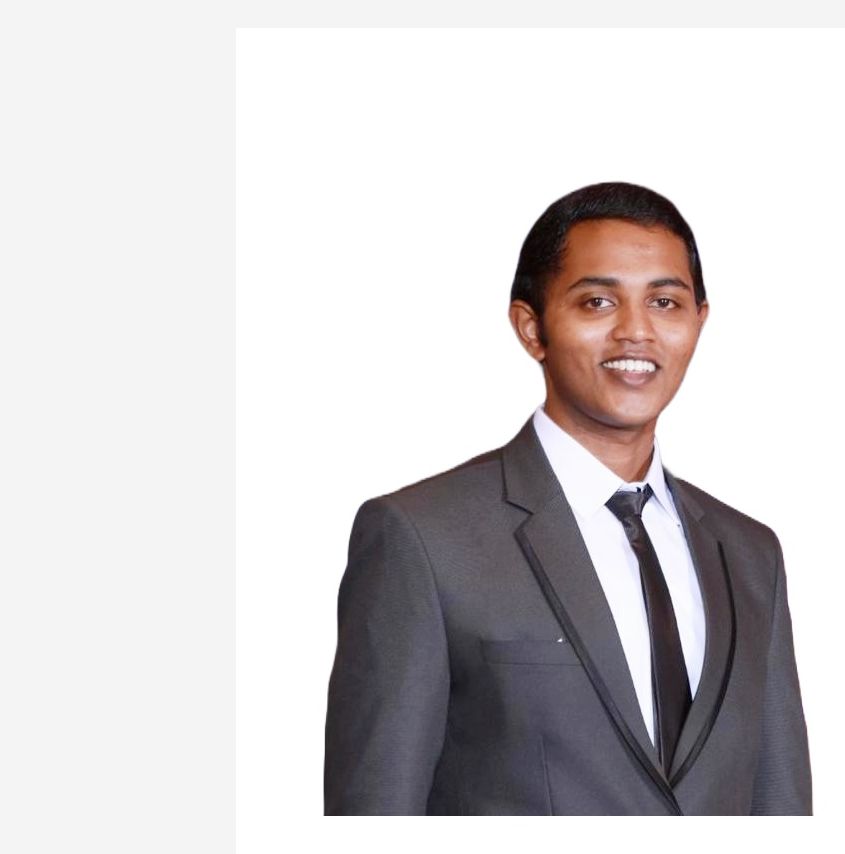
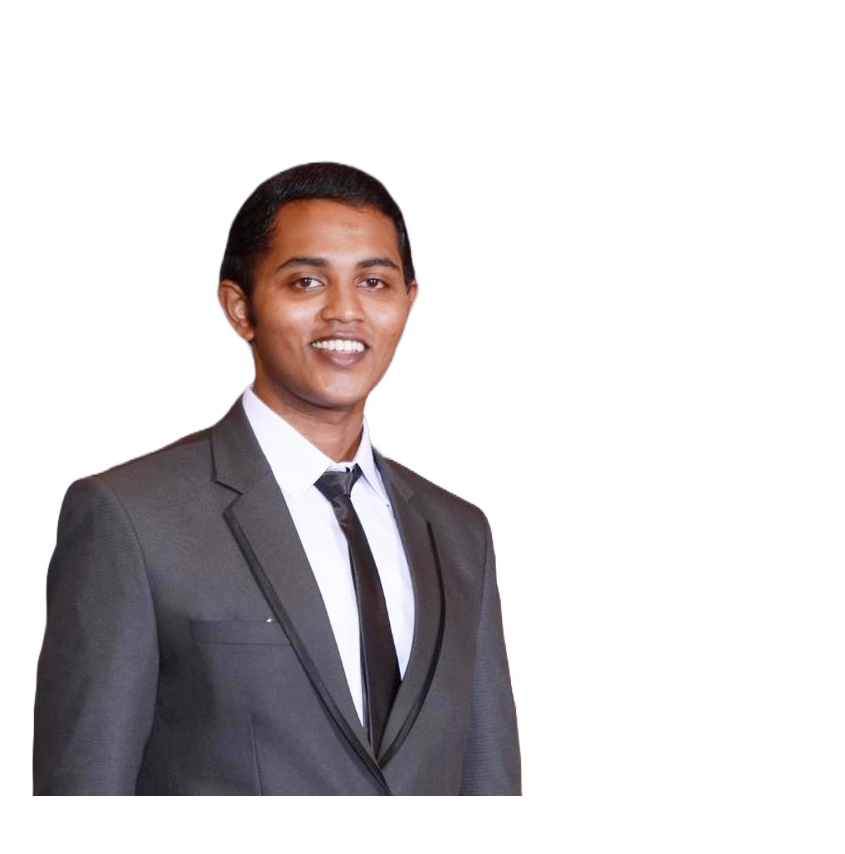
Before and after one commit to AishwaryaSaran2010/vcard, a plain HTML site: page index.html in a window 1280 px wide. Shown: the whole page, without its empty margins (63-908 px from the left). Drawn offline with Linux system fonts and the light colour scheme.

Commit message:
Update index.html

```diff
--- a/index.html
+++ b/index.html
@@ -3,23 +3,7 @@
 <head>
     <meta charset="UTF-8">
     <meta name="viewport" content="width=device-width, initial-scale=1.0">
-    <title>Airah Ventures</title>
-    <style>
-        /* Make the image responsive */
-        img {
-            max-width: 100%;
-            height: auto;
-            display: block; /* Remove extra space below the image */
-            margin: auto; /* Center the image */
-        }
 
-        /* Optional: Add some styling to the container */
-        body {
-            background-color: #f4f4f4;
-            padding: 20px;
-            text-align: center;
-        }
-    </style>
 </head>
 <body>
 
```
